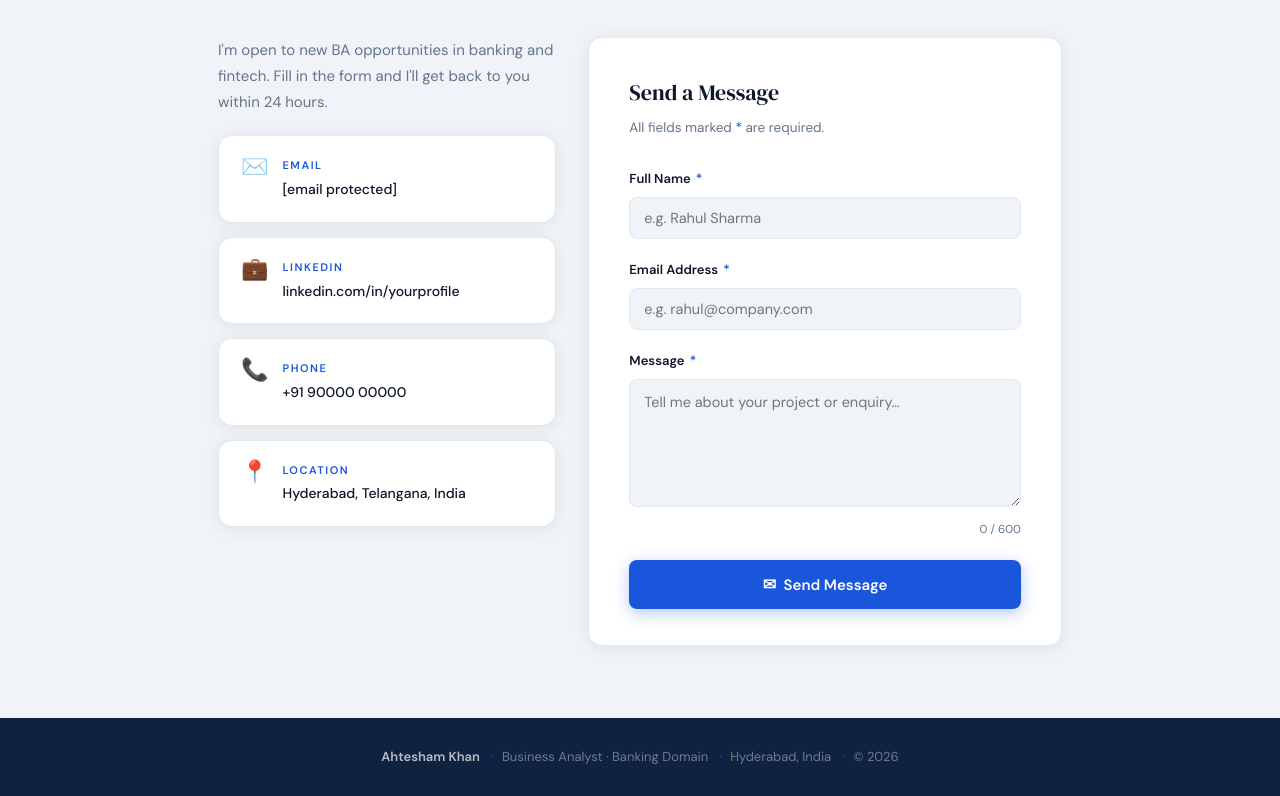
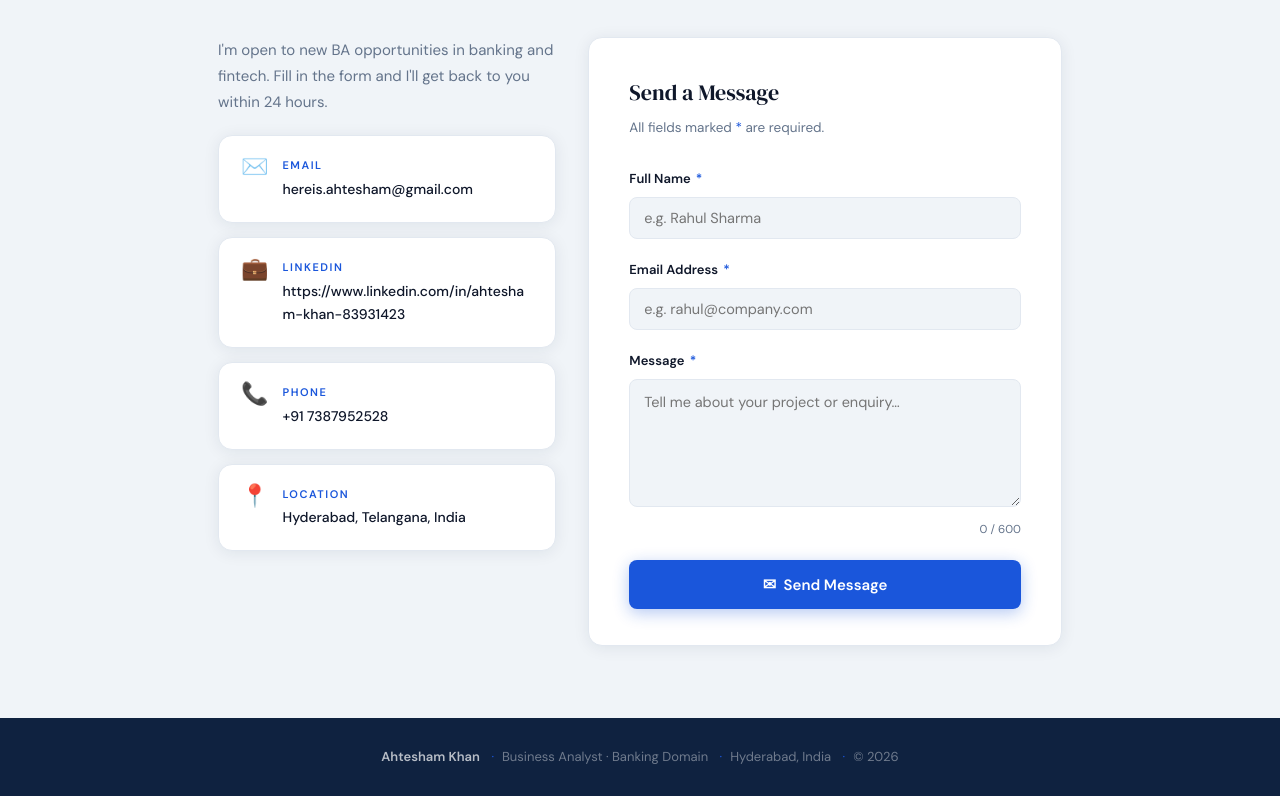
Before and after one commit to ahteshaam/ahteshaam.github.io, a plain HTML site: page index.html in a window 1280 px wide. Shown: the part 3656-4452 px from the top of the page. Drawn offline with Linux system fonts and the light colour scheme.

Commit message:
Update index.html

```diff
--- a/index.html
+++ b/index.html
@@ -897,7 +897,7 @@
           <span class="contact-icon">✉️</span>
           <div>
             <div class="contact-label">Email</div>
-            <div class="contact-val"><span class="__cf_email__" data-cfemail="47262f3322342f262a692c2f262907222a262e2b6924282a">[email&#160;protected]</span></div>
+            <div class="contact-val"><span class="__cf_email__" data-cfemail="47262f3322342f262a692c2f262907222a262e2b6924282a">hereis.ahtesham@gmail.com</span></div>
           </div>
         </a>
 
@@ -905,7 +905,7 @@
           <span class="contact-icon">💼</span>
           <div>
             <div class="contact-label">LinkedIn</div>
-            <div class="contact-val">linkedin.com/in/yourprofile</div>
+            <div class="contact-val">https://www.linkedin.com/in/ahtesham-khan-83931423</div>
           </div>
         </a>
 
@@ -913,7 +913,7 @@
           <span class="contact-icon">📞</span>
           <div>
             <div class="contact-label">Phone</div>
-            <div class="contact-val">+91 90000 00000</div>
+            <div class="contact-val">+91 7387952528</div>
           </div>
         </a>
 
```
